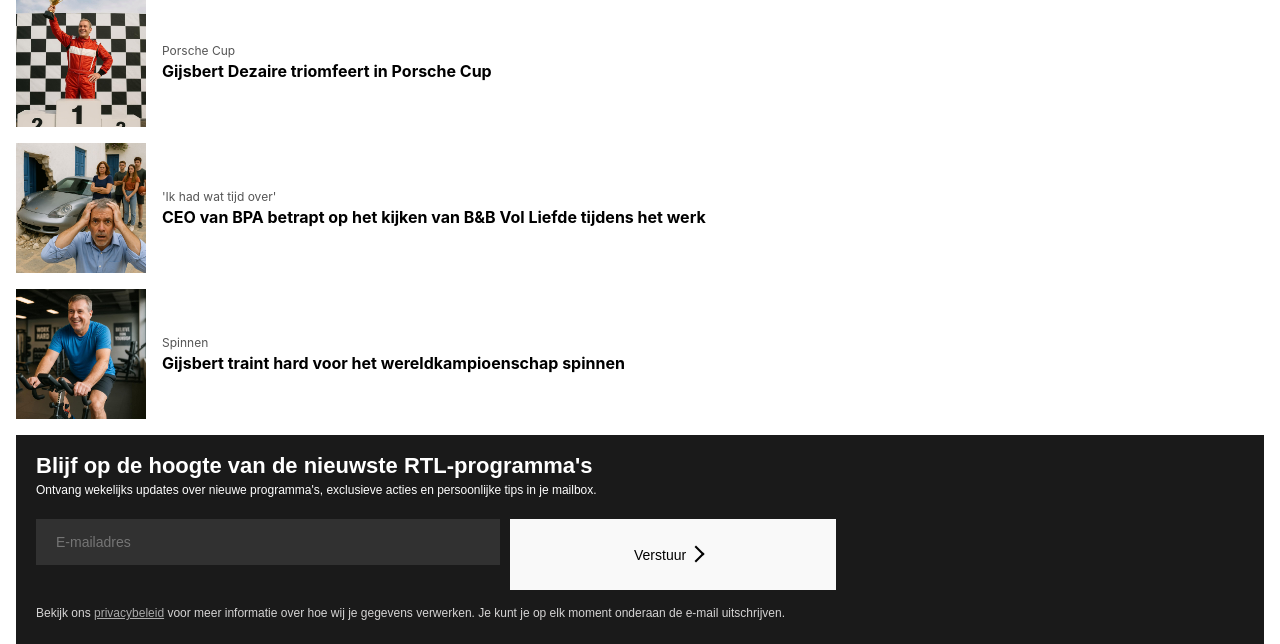
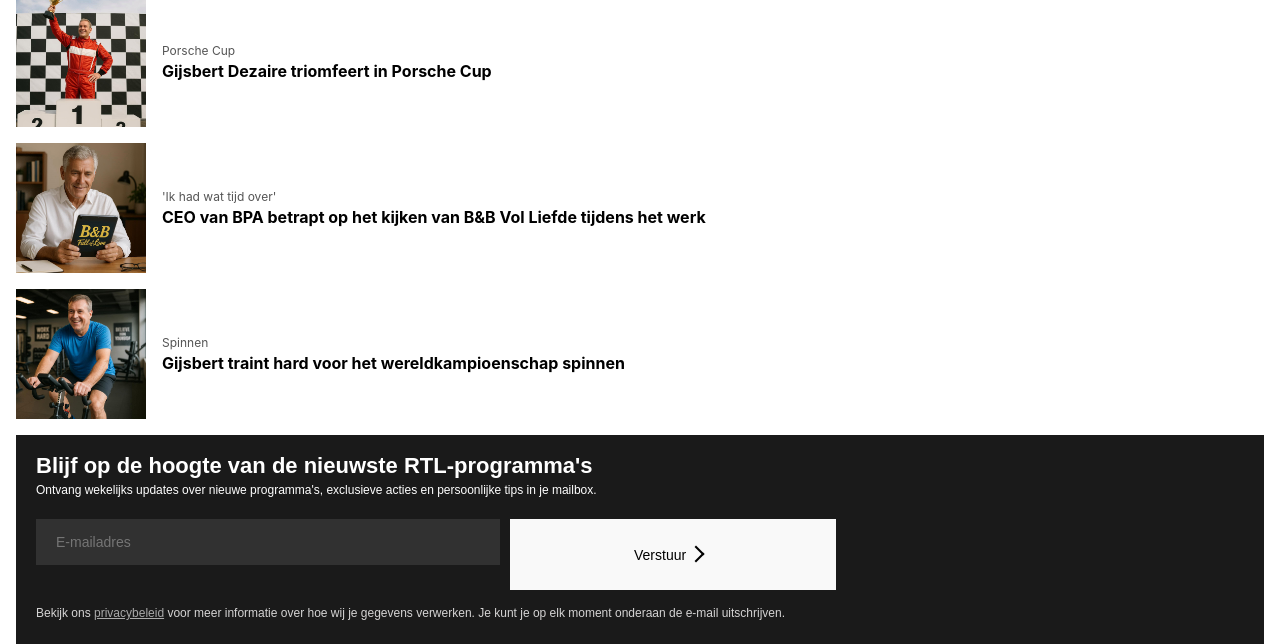
Before and after one commit to Maxiemiliaan/RTL_Nieuws, a plain HTML site: page lifestyle.html in a window 1280 px wide. Shown: the part 1655-2299 px from the top of the page. Drawn offline with Linux system fonts and the light colour scheme.

Commit message:
Update lifestyle.html

```diff
--- a/lifestyle.html
+++ b/lifestyle.html
@@ -508,7 +508,7 @@
 </a>
 <a href="B&B.html" class="feature-link" style="text-decoration:none; color:inherit;">
   <div class="photo2-item">
-    <div class="photo2-image"><img src="images/auto.jpg" alt="Foto 2"></div>
+    <div class="photo2-image"><img src="images/B&B.jpeg" alt="Foto 2"></div>
     <div class="photo2-texts">
       <div class="photo2-quote">'Ik had wat tijd over'</div>
       <div class="photo2-title">CEO van BPA betrapt op het kijken van B&B Vol Liefde tijdens het werk</div>
@@ -582,4 +582,5 @@
 updateArrows();
 </script>
 </body>
+
 </html>
```
